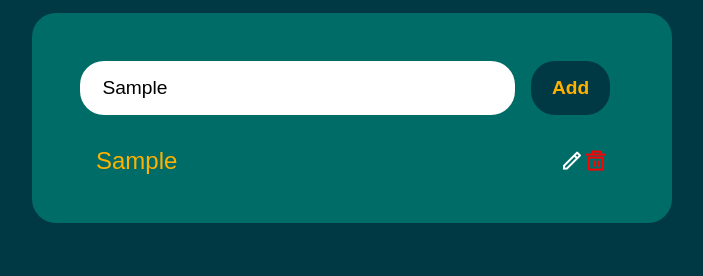
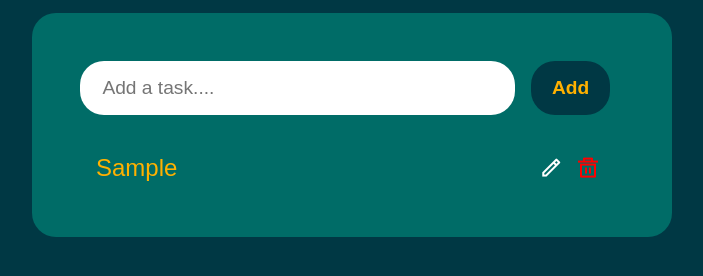
Before and after one commit to prashrijan/to-do, a plain HTML site: page index.html in a window 1280 px wide. Both pictures are taken after typing "Sample" into the empty fields and a click on the button "Add". Shown: the part 200-476 px from the top of the page, without its empty margins (288-991 px from the left). Drawn offline with nearby package versions, Linux system fonts and the light colour scheme; a web font is replaced by a local one.

Commit message:
optimized all of the funcitonality

```diff
--- a/script.js
+++ b/script.js
@@ -1,34 +1,31 @@
 const input = document.querySelector(".input-task");
-
 const errorMsg = document.querySelector(".error-message");
-
 const addBtn = document.querySelector("#add-btn");
-
 const toDoList = document.querySelector("#to-do-list-container");
 
 const listContainer = document.createElement("ul");
 listContainer.classList.add("list");
+listContainer.style.display = "none";
+toDoList.appendChild(listContainer);
 
-addBtn.addEventListener("click", (e) => {
+addBtn.addEventListener("click", () => {
   errorMsg.style.display = "none";
-  const val = input.value;
+  const val = input.value.trim();
 
   if (!val) {
     errorMsg.style.display = "block";
     return;
   }
 
-  let lists = createlist(val);
+  addListItem(val);
 
-  if (!lists) return;
-
-  toDoList.appendChild(lists);
+  input.value = "";
 });
 
-function createlist(value) {
+function addListItem(value) {
   const li = document.createElement("li");
-
   const listText = document.createElement("input");
+  listText.classList.add("task-name");
   listText.readOnly = true;
   listText.type = "text";
   listText.value = value;
@@ -36,30 +33,49 @@ function createlist(value) {
   const setDiv = document.createElement("div");
   setDiv.classList.add("set-list");
 
-  const editButton = document.createElement("i");
-  editButton.addEventListener("click", () => {
+  const editButton = createButton("ri-pencil-line", "edit");
+  const saveButton = createButton("ri-save-line", "save", { display: "none" });
+  const deleteButton = createButton("ri-delete-bin-5-line", "delete");
+
+  setDiv.append(editButton, saveButton, deleteButton);
+
+  li.append(listText, setDiv);
+  listContainer.appendChild(li);
+  console.log(listContainer.children);
+  listContainer.style.display = "block";
+}
+
+function createButton(iconClass, actionClass, style = {}) {
+  const button = document.createElement("i");
+  button.classList.add(iconClass, actionClass);
+  Object.assign(button.style, style);
+  return button;
+}
+
+listContainer.addEventListener("click", (e) => {
+  const button = e.target;
+  const li = button.closest("li");
+
+  if (!li) return;
+  const listText = li.querySelector(".task-name");
+  const editButton = li.querySelector(".edit");
+  const saveButton = li.querySelector(".save");
+
+  if (button.classList.contains("edit")) {
     listText.readOnly = false;
-  });
+    listText.classList.add("editable");
+    editButton.style.display = "none";
+    saveButton.style.display = "inline-block";
+  } else if (button.classList.contains("save")) {
+    listText.readOnly = true;
+    listText.classList.remove("editable");
+    editButton.style.display = "inline-block";
+    saveButton.style.display = "none";
+  } else if (button.classList.contains("delete")) {
+    li.remove();
 
-  const deleteButton = document.createElement("i");
-
-  deleteButton.addEventListener("click", (e) => {
-    const element = e.target.parentElement.parentElement;
-    element.remove();
-  });
-
-  editButton.classList.add("ri-pencil-line");
-  editButton.classList.add("edit");
-
-  deleteButton.classList.add("ri-delete-bin-5-line");
-  deleteButton.classList.add("delete");
-
-  setDiv.appendChild(editButton);
-  setDiv.appendChild(deleteButton);
-
-  li.appendChild(listText);
-  li.appendChild(setDiv);
-
-  listContainer.appendChild(li);
-  return listContainer;
-}
+    if (listContainer.children.length === 0) {
+      listContainer.style.display = "none";
+    }
+  }
+});
--- a/styles.css
+++ b/styles.css
@@ -104,12 +104,18 @@ body {
   font-size: 1.5rem;
 }
 
-.list li input {
+.task-name {
   background: none;
   color: var(--selective-yellow);
   outline: none;
   font-size: 1.5rem;
-  border: none;
+  border: 0px;
+}
+
+.set-list {
+  display: flex;
+  gap: 0.8rem;
+  padding: 0.5rem;
 }
 
 .set-list i {
@@ -123,3 +129,9 @@ body {
 .set-list .delete {
   color: red;
 }
+
+.editable {
+  border: 1px solid var(--selective-yellow);
+  padding: 0.5rem;
+  border-radius: 1.1rem;
+}
```
Also changed, not shown: index.html (+0 -9 lines).
